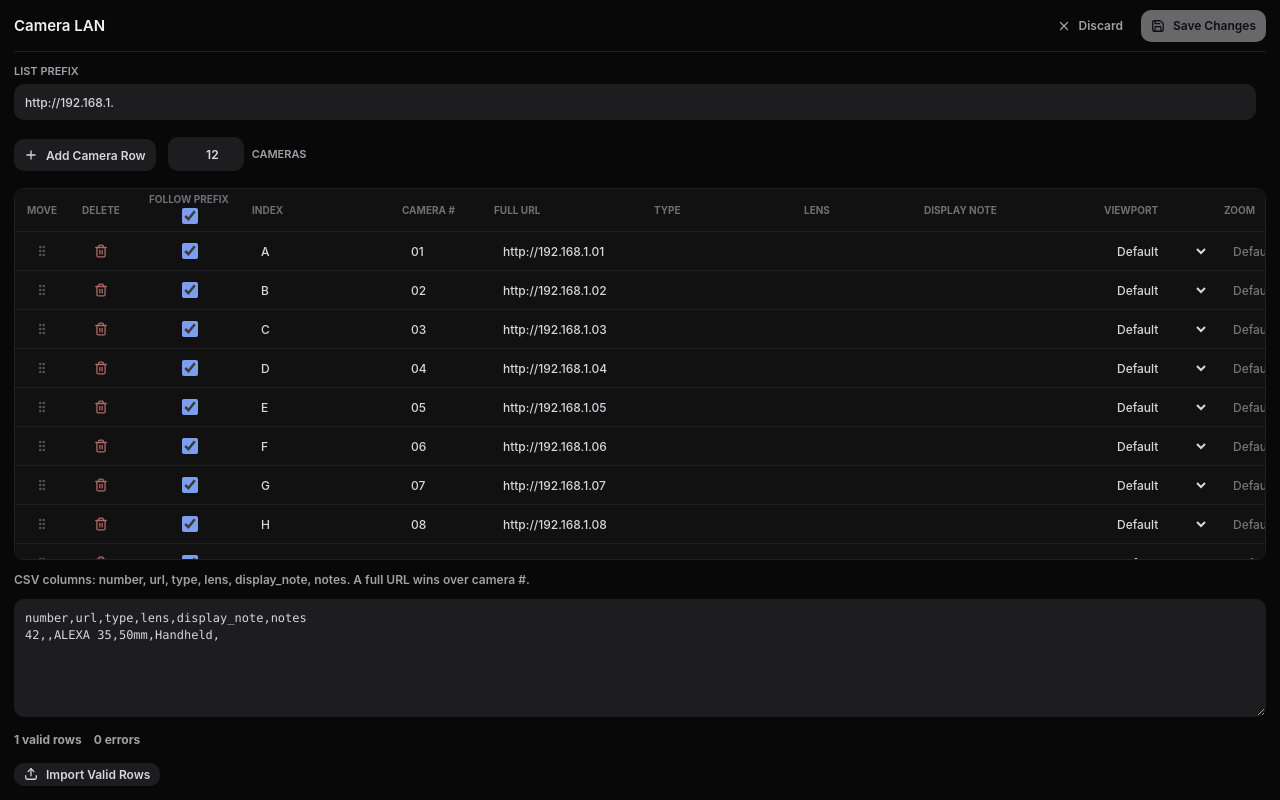
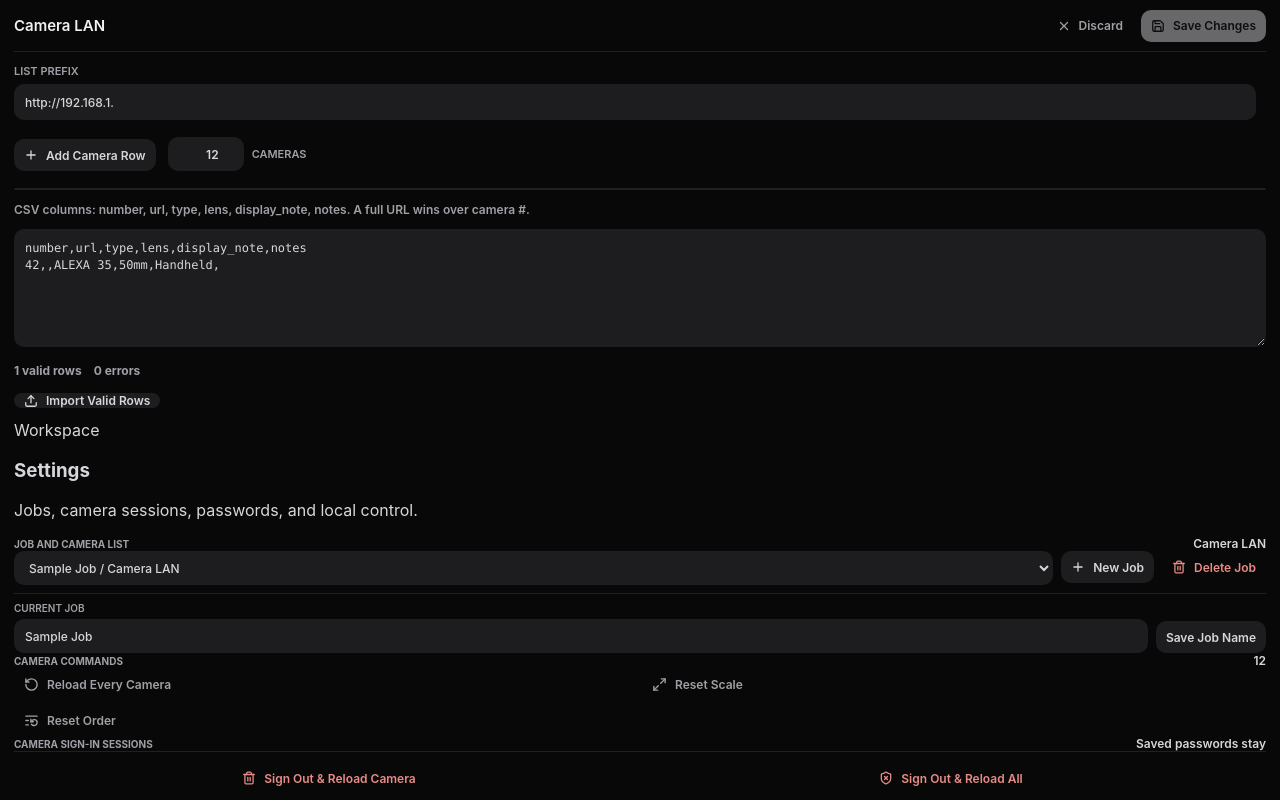
Before and after one commit to nestoff/DITBrowse-skaahoj, a React (Vite) app: page / in a window 1280 px wide. Both pictures are taken after a click on the button "Camera List". Built offline with nearby package versions, Linux system fonts and the light colour scheme.

Commit message:
feat: place settings below camera table

```diff
--- a/src/renderer/App.tsx
+++ b/src/renderer/App.tsx
@@ -738,6 +738,30 @@ export function App(): ReactElement {
       {editorOpen && (
         <CameraListEditor
           activeList={activeList ?? null}
+          workspaceSettings={{
+            jobs: workspace.jobs,
+            cameraLists: workspace.cameraLists,
+            activeCameraListId: workspace.activeCameraListId,
+            selectedTile,
+            onSelectCameraList: selectCameraList,
+            onCreateJob: createJob,
+            onUpdateJobName: updateJobName,
+            onDeleteJob: deleteJob,
+            onReloadAll: () => runAllTileCommand("reload"),
+            credentialPresets: workspace.credentialPresets,
+            passwordRecords: workspace.passwordRecords,
+            onAddCredentialPreset: addCredentialPreset,
+            onDeleteCredentialPreset: deleteCredentialPreset,
+            onDeletePasswordRecord: deletePasswordRecord,
+            onDeleteSelectedTilePassword: deleteSelectedTilePassword,
+            onResetSelectedScale: resetSelectedScale,
+            onResetGridOrder: resetGridOrder,
+            resetBusy,
+            onResetSelectedCamera: () => void resetSelectedCameraData(),
+            onRequestResetList: () => setConfirmListReset(true),
+            controlApiInfo,
+            onSetControlApiPort: setControlApiPort
+          }}
           onClose={() => setEditorOpen(false)}
           onSaveList={saveCameraListDraft}
         />
--- a/src/renderer/components/CameraListEditor.tsx
+++ b/src/renderer/components/CameraListEditor.tsx
@@ -16,6 +16,8 @@ import type { CameraEntryPatch } from "../state/workspaceReducer";
 import { Button } from "./ui/Button";
 import { Dialog } from "./ui/Dialog";
 import { IconButton } from "./ui/IconButton";
+import { WorkspaceSettings } from "./WorkspaceSettings";
+import type { WorkspaceSettingsProps } from "./WorkspaceSettings";
 
 const CAMERA_TABLE_COLUMN_COUNT = 9;
 const CAMERA_CELL_SELECTOR = "[data-camera-list-cell='true']";
@@ -173,12 +175,14 @@ function moveItem<T>(items: T[], fromIndex: number, toIndex: number): T[] {
 
 interface CameraListEditorProps {
   activeList: CameraList | null;
+  workspaceSettings: Omit<WorkspaceSettingsProps, "activeList">;
   onSaveList: (list: CameraList) => void;
   onClose: () => void;
 }
 
 export function CameraListEditor({
   activeList,
+  workspaceSettings,
   onSaveList,
   onClose
 }: CameraListEditorProps): ReactElement {
@@ -722,6 +726,10 @@ export function CameraListEditor({
         >
           Import Valid Rows
         </Button>
+        <WorkspaceSettings
+          {...workspaceSettings}
+          activeList={activeList}
+        />
         {confirmDiscardOpen && (
           <Dialog
             title="Discard camera-list changes?"
--- a/src/renderer/components/CookieCommands.tsx
+++ b/src/renderer/components/CookieCommands.tsx
@@ -26,13 +26,13 @@ export function CookieCommands({
         disabled={!canResetSelected}
         busy={busy}
         tooltip={{
-          title: "Clear camera data",
+          title: "Sign out and reload camera",
           description:
-            "Signs out the selected camera, clears its browsing data and authentication, then reloads its base address."
+            "Clears cookies, site data, current authentication, and camera connections, then reloads the selected camera from its base IP. Saved passwords stay."
         }}
         onClick={onResetSelected}
       >
-        Clear camera data
+        Sign Out & Reload Camera
       </Button>
       <Button
         icon={<ShieldX size={14} strokeWidth={2.2} />}
@@ -41,13 +41,13 @@ export function CookieCommands({
         disabled={!canResetList}
         busy={busy}
         tooltip={{
-          title: "Clear list data",
+          title: "Sign out and reload every camera",
           description:
-            "Signs out every open camera, clears the list session, then reloads each camera from its base address."
+            "Clears cookies, site data, current authentication, and connections for the open list, then reloads every camera from its base IP. Saved passwords stay."
         }}
         onClick={onRequestResetList}
       >
-        Clear list data
+        Sign Out & Reload All
       </Button>
     </div>
   );
--- a/src/renderer/components/BrowserToolsMenu.tsx
+++ b/src/renderer/components/WorkspaceSettings.tsx
@@ -1,6 +1,6 @@
 import type { FormEvent, ReactElement } from "react";
 import { useEffect, useState } from "react";
-import { ListRestart, Maximize2, PencilLine, RotateCcw, Trash2 } from "lucide-react";
+import { ListRestart, Maximize2, RotateCcw, Trash2 } from "lucide-react";
 import type { ControlApiInfo } from "../../shared/controlApi";
 import type {
   CameraList,
@@ -13,7 +13,7 @@ import { CookieCommands } from "./CookieCommands";
 import { JobListSelector } from "./JobListSelector";
 import { Button } from "./ui/Button";
 
-interface BrowserToolsMenuProps {
+export interface WorkspaceSettingsProps {
   jobs: Job[];
   cameraLists: CameraList[];
   activeCameraListId: string | null;
@@ -23,7 +23,6 @@ interface BrowserToolsMenuProps {
   onCreateJob: (jobName: string, listName: string, defaultPrefix: string) => void;
   onUpdateJobName: (jobName: string) => void;
   onDeleteJob: (jobId: string) => void;
-  onEditList: () => void;
   onReloadAll: () => void;
   credentialPresets: CredentialPreset[];
   passwordRecords: PasswordRecord[];
@@ -44,7 +43,7 @@ interface BrowserToolsMenuProps {
   onSetControlApiPort: (port: number | null) => Promise<void>;
 }
 
-export function BrowserToolsMenu({
+export function WorkspaceSettings({
   jobs,
   cameraLists,
   activeCameraListId,
@@ -54,7 +53,6 @@ export function BrowserToolsMenu({
   onCreateJob,
   onUpdateJobName,
   onDeleteJob,
-  onEditList,
   onReloadAll,
   credentialPresets,
   passwordRecords,
@@ -69,7 +67,7 @@ export function BrowserToolsMenu({
   onRequestResetList,
   controlApiInfo,
   onSetControlApiPort
-}: BrowserToolsMenuProps): ReactElement {
+}: WorkspaceSettingsProps): ReactElement {
   const [portDraft, setPortDraft] = useState("");
   const [portError, setPortError] = useState("");
   const [presetUsername, setPresetUsername] = useState("");
@@ -111,10 +109,18 @@ export function BrowserToolsMenu({
   };
 
   return (
-    <aside className="browser-tools-popover" aria-label="Camera workspace tools">
-      <div className="tools-section">
+    <section className="workspace-settings" aria-label="Camera workspace settings">
+      <header className="workspace-settings-header">
+        <div>
+          <span>Workspace</span>
+          <h3>Settings</h3>
+        </div>
+        <p>Jobs, camera sessions, passwords, and local control.</p>
+      </header>
+
+      <div className="workspace-settings-section workspace-job-section">
         <div className="tools-section-header">
-          <span>Workspace</span>
+          <span>Job and camera list</span>
           <strong>{activeList?.name ?? "No camera list"}</strong>
         </div>
         <JobListSelector
@@ -128,7 +134,13 @@ export function BrowserToolsMenu({
           onDeleteJob={onDeleteJob}
         />
       </div>
-      <div className="tools-section tools-actions">
+
+      <div className="workspace-settings-section">
+        <div className="tools-section-header">
+          <span>Camera commands</span>
+          <strong>{activeList?.cameras.length ?? 0}</strong>
+        </div>
+        <div className="tools-actions workspace-command-grid">
           <Button
             className="tool-command"
             variant="ghost"
@@ -136,24 +148,11 @@ export function BrowserToolsMenu({
             icon={<RotateCcw size={15} strokeWidth={2.2} />}
             tooltip={{
               title: "Reload every camera",
-            description: "Loads every open tile again from its camera base address."
+              description: "Loads every open camera again without changing the saved list."
             }}
             onClick={onReloadAll}
           >
-          Reload every camera
-        </Button>
-        <Button
-          className="tool-command"
-          variant="ghost"
-          size="compact"
-          icon={<PencilLine size={15} strokeWidth={2.2} />}
-          tooltip={{
-            title: "Edit camera list",
-            description: "Opens the camera table for addresses, metadata, viewport, and zoom changes."
-          }}
-          onClick={onEditList}
-        >
-          Edit List
+            Reload Every Camera
           </Button>
           <Button
             className="tool-command"
@@ -182,6 +181,13 @@ export function BrowserToolsMenu({
             Reset Order
           </Button>
         </div>
+      </div>
+
+      <div className="workspace-settings-section workspace-session-section">
+        <div className="tools-section-header">
+          <span>Camera sign-in sessions</span>
+          <strong>Saved passwords stay</strong>
+        </div>
         <CookieCommands
           canResetSelected={!!selectedTile}
           canResetList={!!activeCameraListId && !!activeList && activeList.cameras.length > 0}
@@ -189,7 +195,9 @@ export function BrowserToolsMenu({
           onResetSelected={onResetSelectedCamera}
           onRequestResetList={onRequestResetList}
         />
-      <div className="tools-section credential-preset-section">
+      </div>
+
+      <div className="workspace-settings-section credential-preset-section">
         <div className="tools-section-header">
           <span>Password presets</span>
           <strong>{credentialPresets.length}</strong>
@@ -250,7 +258,8 @@ export function BrowserToolsMenu({
           </div>
         )}
       </div>
-      <div className="tools-section saved-password-section">
+
+      <div className="workspace-settings-section saved-password-section">
         <div className="tools-section-header">
           <span>Saved camera passwords</span>
           <strong>{passwordRecords.length}</strong>
@@ -285,7 +294,8 @@ export function BrowserToolsMenu({
           </div>
         )}
       </div>
-      <div className="tools-section control-api-section">
+
+      <div className="workspace-settings-section control-api-section">
         <div className="tools-section-header">
           <span>Local API</span>
           <strong>{controlApiInfo?.baseUrl ?? "Starting"}</strong>
@@ -326,6 +336,6 @@ export function BrowserToolsMenu({
         </form>
         {portError && <p className="control-api-error">{portError}</p>}
       </div>
-    </aside>
+    </section>
   );
 }
```
Also changed, not shown: 2 other files (tests, documents, lock files or other folders). Lines whose indentation alone changed are shown as unchanged.
